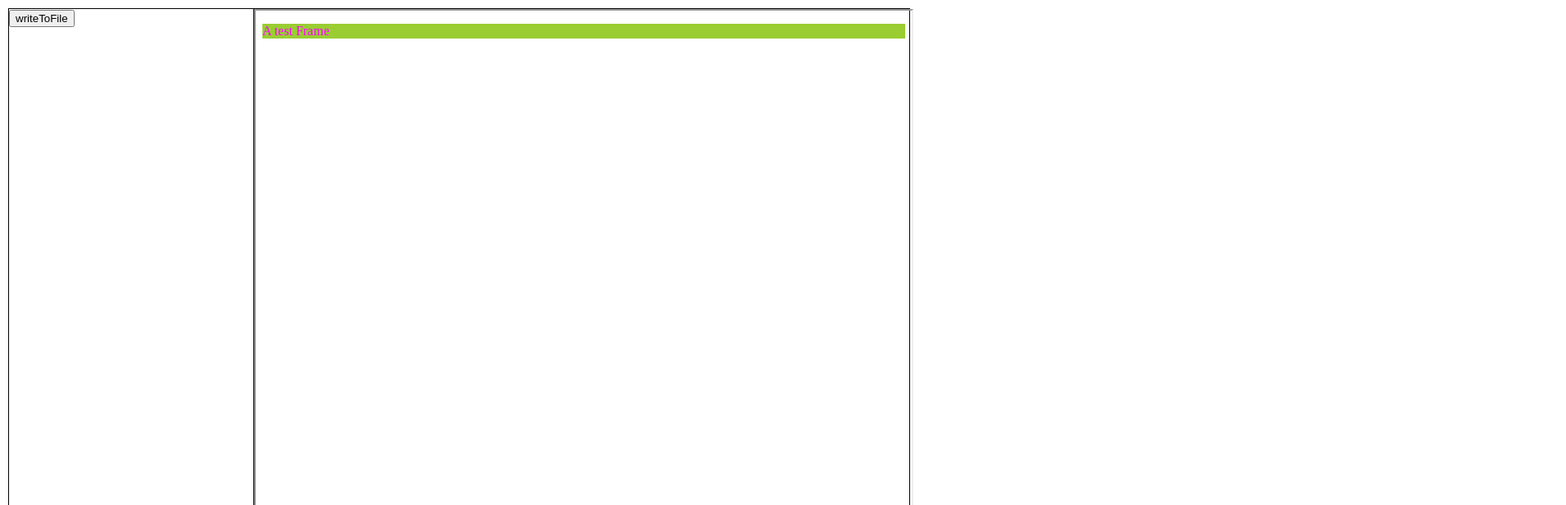
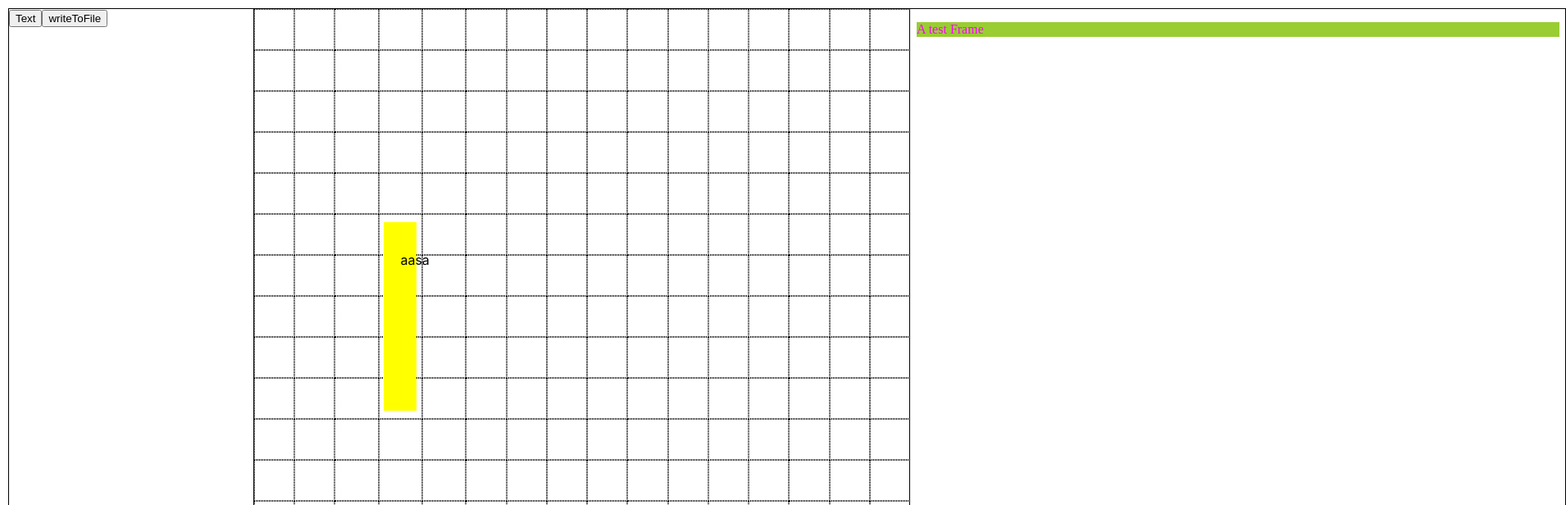
Before and after one commit to rain72510/Create-your-own-Simple-Website-Builder, a React (Create React App) app: page / in a window 1280 px wide. Shown: the top 616 px of the page at 82% size, 1910 px wide, since content can reach past the window. Built offline with nearby package versions, Linux system fonts and the light colour scheme.

Commit message:
Create grid, testing rendering text in certain grids

```diff
--- a/src/App.js
+++ b/src/App.js
@@ -7,11 +7,45 @@ import Context from './context/Context';
 // container
 import ControlPanel from './container/controlPanel/ControlPanel';
 import Workspace from './container/workspace/Workspace';
+import Viewer from './container/viewer/Viewer';
 
+// component
+import Text from './component/Text';
 
 function App() {
 	const [currMode, setCurrMode] = useState('');
 
+	const [items, setItems] = useState({
+		"Item1": {
+			item: Text,
+			positions: {
+				gridColumnStart: 3,
+				gridColumnEnd: 6,
+				gridRowStart: 7,
+				gridRowEnd: 13,
+			},
+			styles: {
+				color: "yellow",
+				backgroundColor: "greenyellow"
+			}
+		},
+	});
+
+	// setComponents({
+	// 	"Item1": {
+	// 		item: Text,
+	// 		positions: {
+	// 			gridColumnStart: 3,
+	// 			gridColumnEnd: 6,
+	// 			gridRowStart: 7,
+	// 			gridRowEnd: 13,
+	// 		},
+	// 		styles: {
+	// 			color: "yellow",
+	// 			backgroundColor: "greenyellow"
+	// 		}
+	// 	},
+	// })
 
 
   return (
@@ -23,7 +57,8 @@ function App() {
 				}}
 			>
 				<ControlPanel></ControlPanel>
-				<Workspace></Workspace>
+				<Workspace items={items}></Workspace>
+				<Viewer></Viewer>
 			</Context.Provider>
 		</React.Fragment>
   );
--- /dev/null
+++ b/src/component/Component.js
@@ -0,0 +1,9 @@
+import React from "react";
+
+class Component extends React.Component {
+	constructor(props) {
+		super(props);
+	}
+}
+
+export default Component;
--- /dev/null
+++ b/src/component/Text.js
@@ -0,0 +1,20 @@
+import Component from "./Component";
+
+class Text extends Component {
+	constructor(props) {
+		super(props);
+		this.text = `aasa`;
+	}
+
+	render() {
+		return (
+			<div style={this.style}>
+				<p>
+					{this.text}
+				</p>
+			</div>
+		)
+	}
+}
+
+export default Text;
--- a/src/container/controlPanel/ControlPanel.css
+++ b/src/container/controlPanel/ControlPanel.css
@@ -8,7 +8,7 @@
   background-color: white;
 
   width: 300px;
-  height: 700px;
+  height: 800px;
 
   user-select: none;
 }
--- a/src/container/controlPanel/ControlPanel.js
+++ b/src/container/controlPanel/ControlPanel.js
@@ -35,6 +35,14 @@ const ControlPanel = () => {
 		<div className="ControlPanel">
 			<button
 				onClick={() => {
+					setCurrMode("Text");
+				}}
+			>
+				Text
+			</button>
+
+			<button
+				onClick={() => {
 					writeToFile();
 				}}
 			>
--- /dev/null
+++ b/src/container/viewer/Viewer.css
@@ -0,0 +1,21 @@
+.Viewer {
+  position: absolute;
+  top: 10px;
+  left: 1110px;
+
+  box-sizing: border-box;
+  border: 1px solid black;
+  border-left-width: 0px;
+  /* background-color: white; */
+
+  width: 800px;
+  height: 800px;
+}
+
+
+
+iframe {
+	width: 800px;
+  height: 700px;
+	border: none;
+}
--- /dev/null
+++ b/src/container/viewer/Viewer.js
@@ -0,0 +1,17 @@
+import React, { useContext } from "react";
+import Context from "../../context/Context";
+
+
+import "./Viewer.css"
+
+const Viewer = () => {
+	return (
+		<div className="Viewer">
+			<iframe src="iframe/Page1.html">
+
+			</iframe>
+		</div>
+	)
+}
+
+export default Viewer;
--- a/src/container/workspace/Workspace.css
+++ b/src/container/workspace/Workspace.css
@@ -1,4 +1,8 @@
 .Workspace {
+
+	--GridColumnNumber: 16;
+	--GridRowNumber: 16;
+
   position: absolute;
   top: 10px;
   left: 310px;
@@ -9,10 +13,21 @@
   /* background-color: white; */
 
   width: 800px;
-  height: 700px;
+  height: 800px;
 }
 
-iframe {
-	width: 800px;
-  height: 700px;
+.WorkspaceGridContainer {
+	display: grid;
+	grid-template-columns: repeat(var(--GridColumnNumber), 1fr);
+	grid-template-rows: repeat(var(--GridRowNumber), 1fr);
+
+  width: 800px;
+  height: 800px;
 }
+
+.WorkspaceGridItem {
+	border-style: dotted;
+	border-width: 1px;
+	grid-column: 3 / 6;
+	grid-row: 5 / 12;
+}
--- a/src/container/workspace/Workspace.js
+++ b/src/container/workspace/Workspace.js
@@ -1,21 +1,73 @@
 import React, { useContext } from "react";
 import Context from "../../context/Context";
 
+import Text from "../../component/Text";
+// import WorkspaceGridContainer from "./WorkspaceGridContainer";
 
 import "./Workspace.css"
 
-const Workspace = () => {
+
+const WorkspaceGridItem = (props) => {
+
+	const Item = props.item;
+
+	return (
+		<div style={{
+			gridColumn: "3 / 6",
+			gridRow: "5 / 12",
+			zIndex: "1",
+			background: "yellow",
+			padding: "20px",
+			margin: "60px"
+		}}>
+			<Item></Item>
+		</div>
+	)
+}
+
+const WorkspaceGridBasic = (props) => {
+	const style = {
+		borderStyle: "dotted",
+		borderWidth: "1px",
+		gridColumn: `${props.column} / ${props.column + 1}`,
+		gridRow: `${props.row} / ${props.row + 1}`,
+		zIndex: "0",
+	}
+	return (
+		<div style={style}>
+		</div>
+	)
+}
+
+const WorkspaceGridContainer = () => {
+	const WorkspaceGridBasicColumn = Array(16).fill().map((_, ic) => {
+		return Array(16).fill().map((_, ir) => {
+			console.log({ic: ic, ir: ir});
+			return <WorkspaceGridBasic column={ic+1} row={ir+1} key={{ic: ic, ir: ir}}/>;
+		});
+	})
+
+	return (
+		<div className="WorkspaceGridContainer">
+			{WorkspaceGridBasicColumn}
+			<WorkspaceGridItem item={Text}/>
+		</div>
+	)
+}
+
+const Workspace = (props) => {
 	const {
 		currMode,
 		setCurrMode,
 	} = useContext(Context);
 
+	const Items = props.item;
+
+
 
 	return (
 		<div className="Workspace">
-			<iframe src="iframe/Page1.html">
-
-			</iframe>
+			<WorkspaceGridContainer/>
 		</div>
 	)
 }
--- /dev/null
+++ b/src/container/workspace/WorkspaceGridContainer.css
@@ -0,0 +1,8 @@
+.WorkspaceGridContainer {
+	display: grid;
+	grid-template-columns: repeat(var(--GridColumnNumber), 1fr);
+	grid-template-rows: repeat(var(--GridRowNumber), 1fr);
+
+  width: 800px;
+  height: 800px;
+}
--- /dev/null
+++ b/src/container/workspace/WorkspaceGridContainer.js
@@ -0,0 +1,34 @@
+import React from "react";
+import "./WorkspaceGridContainer.css";
+
+
+const WorkspaceGridBasic = (props) => {
+	const style = {
+		borderStyle: "dotted",
+		borderWidth: "1px",
+		gridColumn: `${props.column} / ${props.column + 1}`,
+		gridRow: `${props.row} / ${props.row + 1}`,
+		zIndex: "0",
+	}
+	return (
+		<div style={style}>
+		</div>
+	)
+}
+
+const WorkspaceGridContainer = () => {
+	const WorkspaceGridBasicColumn = Array(16).fill().map((_, ic) => {
+		const WorkspaceGridBasicRow = Array(16).fill().map((_, ir) => {
+			return <WorkspaceGridBasic column={ic+1} row={ir+1}/>;
+		})
+		return WorkspaceGridBasicRow;
+	})
+
+	return (
+		<div className="WorkspaceGridContainer">
+			{WorkspaceGridBasicColumn}
+		</div>
+	)
+}
+
+export default WorkspaceGridContainer;
```
